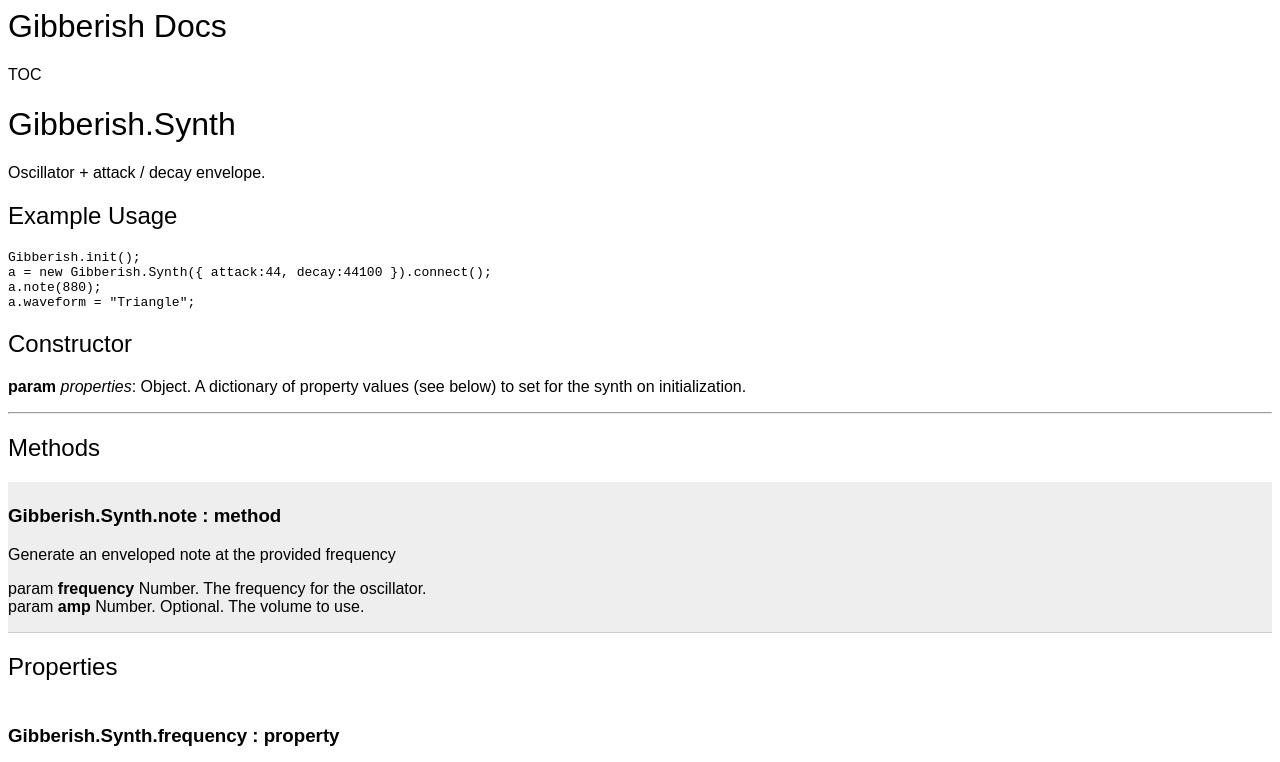
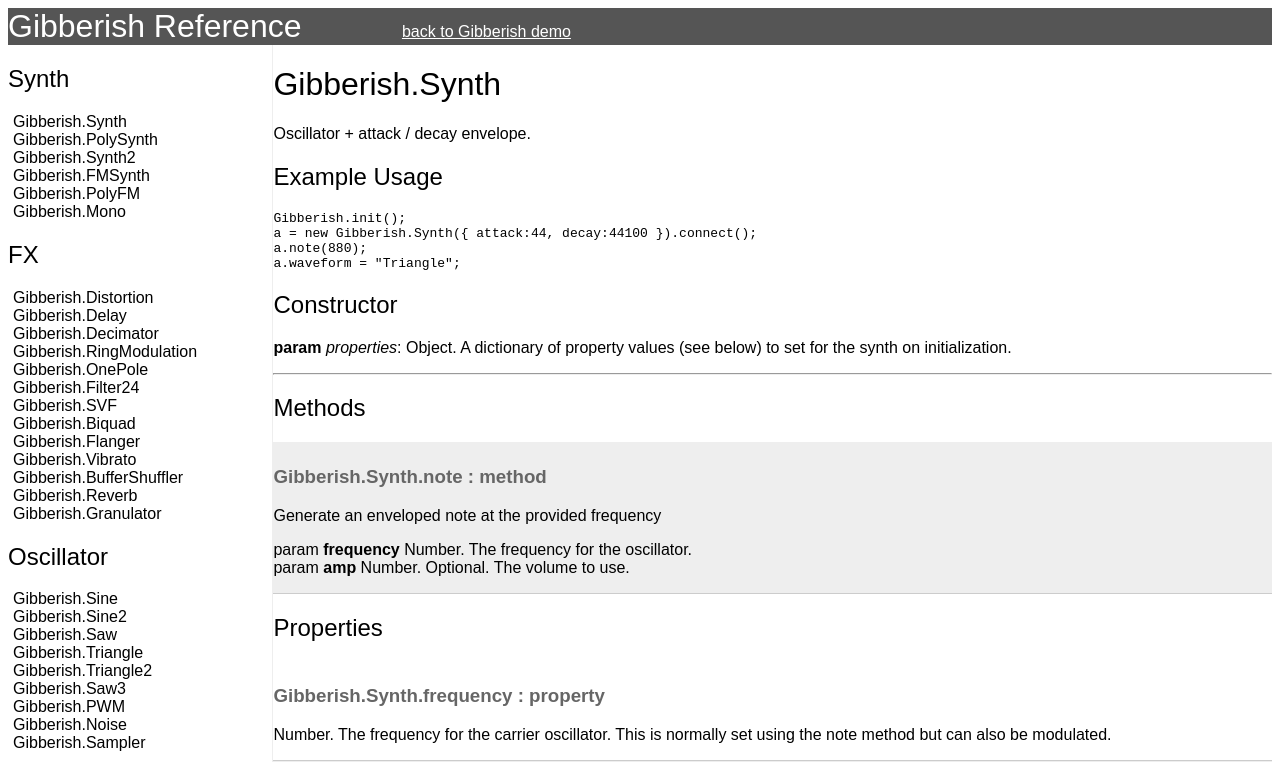
Before and after one commit to gibber-cc/gibberish, a plain HTML site: page docs.html in a window 1280 px wide. Both pictures are taken after a click on the link "Gibberish.Synth". Shown: the top 762 px of the page. Drawn offline with Linux system fonts and the light colour scheme.

Commit message:
changes to docs and index.html

```diff
--- a/docs.html
+++ b/docs.html
@@ -17,6 +17,8 @@
 		font-weight: normal;
 	}
 
+  h3 { color :#666; }
+
   ul {
     padding:0;
     list-decoration:none;
@@ -25,7 +27,7 @@
 
   <script>
   window.displayTOC = function() {
-    $("#docs").empty();
+    $("#toc").empty();
     for (var key in Gibberish.toc) {
       var cat = Gibberish.toc[key];
       if (cat.length > 0) {
@@ -44,8 +46,8 @@
           $(li).append(a);
           $(ul).append(li);
         }
-        $("#docs").append(h2);
-        $("#docs").append(ul);
+        $("#toc").append(h2);
+        $("#toc").append(ul);
       }
     }
   };
@@ -80,7 +82,7 @@
   };
 
   $(window).on('load', function(e) {
-    $("#toc").on('click', function(e){ displayTOC(); });
+    //$("#toc").on('click', function(e){ displayTOC(); });
 
     var tags = [];
     Gibberish.toc = {};
@@ -125,11 +127,16 @@
   </script>
 </head>
 <body>
-  <div id='header'>
-    <h1>Gibberish Docs</h1>
-    <a id='toc'>TOC</a>
+  <div id='header' style="background-color:#555;" >
+    <h1 style="color:white; display:inline; margin-right:3em">Gibberish Reference</h1>
+    <a href="index.html" style="color:#fff">back to Gibberish demo</a>
+    <!--<a id='toc'>TOC</a>-->
   </div>
-  <div id='docs'>
+  <div id='content'>
+    <div id='toc' style='float:left; width:20%;'>
+    </div>
+    <div id='docs' style="float:right; width:79%; border-left:1px solid #eee">
+    </div>
   </div>
 </body>
 
```
Also changed, not shown: index.html (+17 -5 lines).
